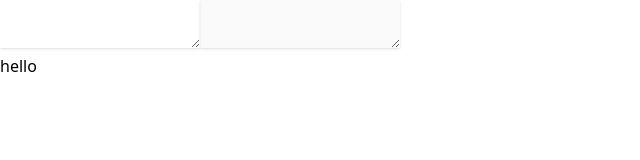
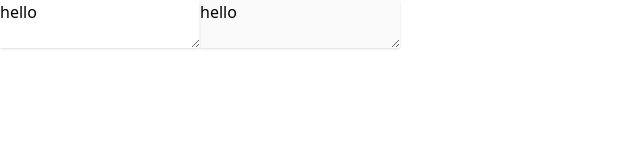
Before and after one commit to tonyhu-x/translify, a React (Create React App) app: page / in a window 1280 px wide. Shown: the top 160 px of the page, without its empty margins (0-640 px from the left). Built offline with nearby package versions, Linux system fonts and the light colour scheme.

Commit message:
Implement TransBox sync

```diff
--- a/src/TransBox.js
+++ b/src/TransBox.js
@@ -1,10 +1,13 @@
-export default function TransBox({ out, onChange }) {
+export default function TransBox(props) {
+  const text = props.text;
+  const out = props.out;
+  const onChange = props.onChange;
 
   const onTextChange = (e) => {
     onChange(e.target.value);
   };
 
   return (
-    <textarea className="font-sans shadow" disabled={out} onChange={onTextChange}></textarea>
+    <textarea className="font-sans shadow" disabled={out} onChange={onTextChange} value={text}></textarea>
   );
 };
--- a/src/TransContainer.js
+++ b/src/TransContainer.js
@@ -11,7 +11,6 @@ export default function TransContainer() {
     <>
       <TransBox text={text} onChange={onChange}/>
       <TransBox out text={text} onChange={onChange}/>
-      <p>{text}</p>
     </>
   );
 }
```
